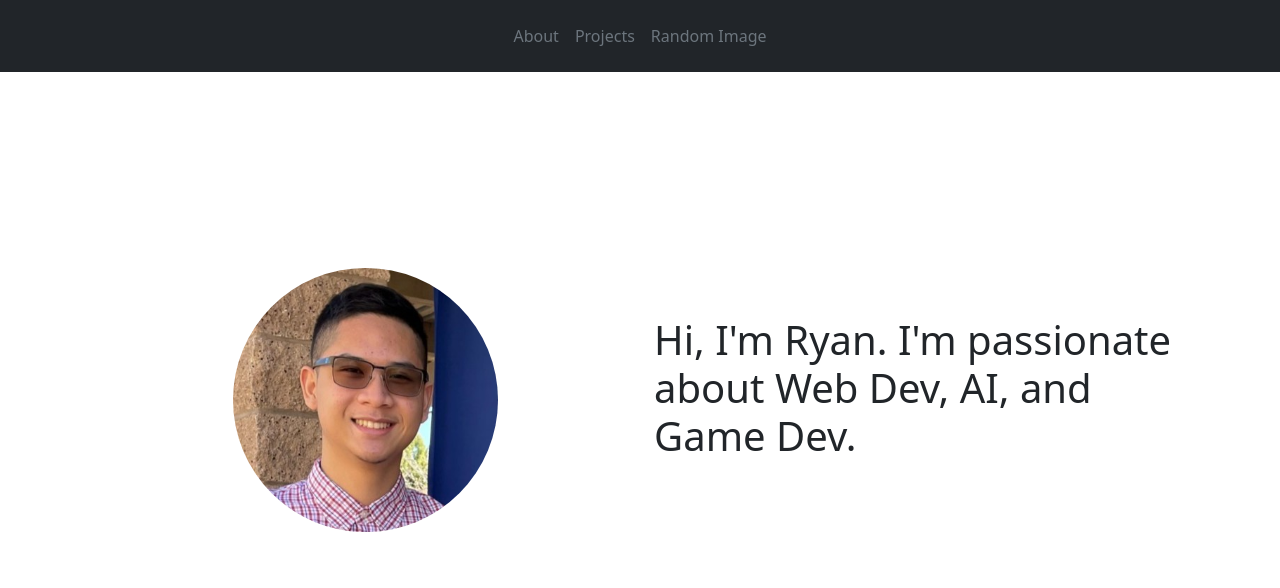
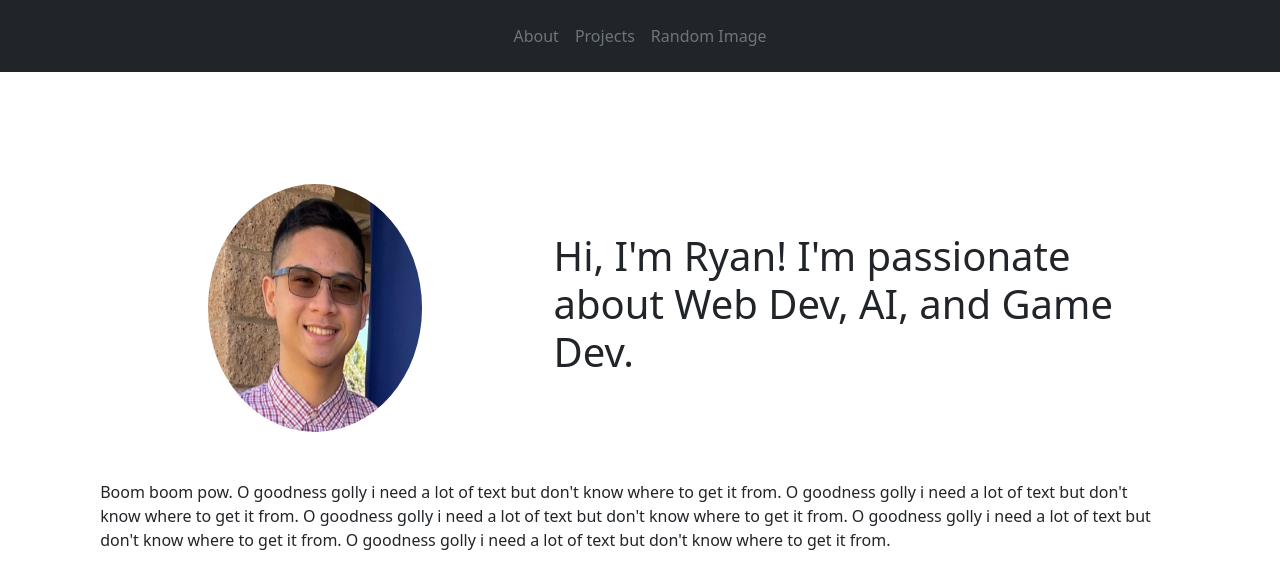
Before and after one commit to Involuta/Portfolio, a React (Vite) app: page /about in a window 1280 px wide. Shown: the top 588 px of the page. Built offline with nearby package versions, Linux system fonts and the light colour scheme.

Commit message:
About Me Constants
Added values in constants for About Me page's paragraph and title. To do: make random image take up entire screen

```diff
--- a/src/components/About.jsx
+++ b/src/components/About.jsx
@@ -1,21 +1,27 @@
+import { about_me } from '../constants'
 import { profile_pic } from '../assets'
 import { SectionWrapper } from '../hoc'
 import 'bootstrap/dist/css/bootstrap.min.css'
 
 const About = () => {
   return (
-    <div className='w-100 flex-grow-1 row'>
-      <div className='col-lg-6 d-flex justify-content-center'>
+    <div className='w-100 row'>
+      <div className='col-lg-5 d-flex justify-content-center'>
         <img
           src={profile_pic}
           alt='Image of my face'
           className='w-50 rounded-circle'
         />
       </div>
-      <div className='col-lg-6 d-flex py-5'>
-        <h1 className='w-100 text-lg-start text-center'>
-          Hi, I'm Ryan. I'm passionate about Web Dev, AI, and Game Dev.
+      <div className='col d-flex py-5'>
+        <h1 className='text-lg-start text-center'>
+          {about_me[0].title}
         </h1>
+      </div>
+      <div className='py-lg-5 text-lg-start text-center'>
+        <p>
+          {about_me[0].description}
+        </p>
       </div>
     </div>
   )
--- a/src/components/RandomImagePage.jsx
+++ b/src/components/RandomImagePage.jsx
@@ -23,14 +23,16 @@ const RandomImage = () => {
   }, []);
 
   return (
-    <div className='container-fluid'>
-      <div className="row align-items-center">
-        <div className='col'>
-          <h2 className=''>Random Image</h2>
-          <button className='' onClick={fetchImage}>Get New Image</button>
-        </div>
-        <div className='col'>
-          {imageUrl && <img src={imageUrl} alt={imageAlt} width="300" />}
+    <div className='jumbotron jumbotron-fluid'>
+      <div className='container'>
+        <div className="row align-items-center">
+          <div className='col'>
+            <h2 className='display-4'>Random Image</h2>
+            <button className='' onClick={fetchImage}>Get New Image</button>
+          </div>
+          <div className='col lead'>
+            {imageUrl && <img src={imageUrl} alt={imageAlt} width="300" />}
+          </div>
         </div>
       </div>
     </div>
--- a/src/constants/index.js
+++ b/src/constants/index.js
@@ -25,7 +25,14 @@ import {
   threejs,
 } from "../assets";
 
-export const navLinks = [
+const about_me = [
+  {
+    title: "Hi, I'm Ryan! I'm passionate about Web Dev, AI, and Game Dev.",
+    description: "Boom boom pow. O goodness golly i need a lot of text but don't know where to get it from. O goodness golly i need a lot of text but don't know where to get it from. O goodness golly i need a lot of text but don't know where to get it from. O goodness golly i need a lot of text but don't know where to get it from. O goodness golly i need a lot of text but don't know where to get it from."
+  }
+]
+
+const navLinks = [
   {
     id: "about",
     title: "About",
@@ -262,4 +269,4 @@ const projects = [
   },
 ];
 
-export { services, technologies, experiences, testimonials, projects };
+export { about_me, navLinks, services, technologies, experiences, testimonials, projects };
```
